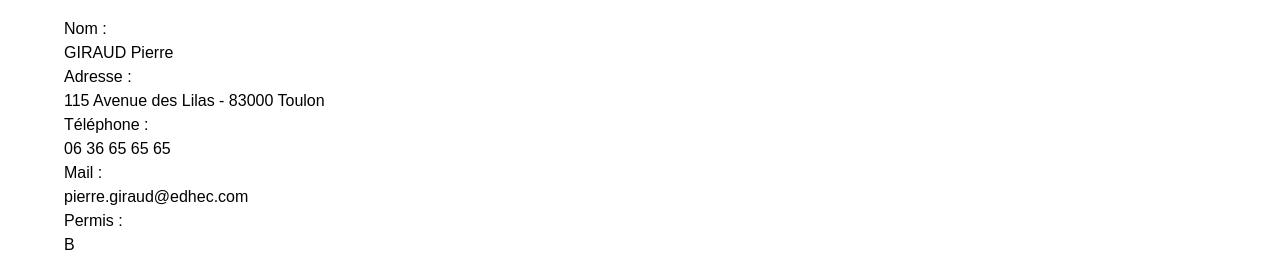
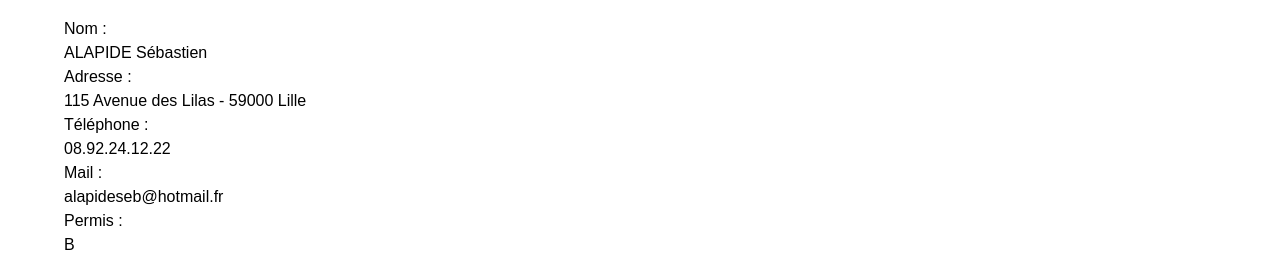
Before and after one commit to Nhours/CV-en-ligne, a plain HTML site: page Index.html in a window 1280 px wide. Shown: the part 461-716 px from the top of the page. Drawn offline with Linux system fonts and the light colour scheme.

Commit message:
Modification section contact

```diff
--- a/Index.html
+++ b/Index.html
@@ -36,19 +36,19 @@
             <h2>Informations de contact</h2>
             <div class="contact-flex">
                 <p>Nom : </p>
-                <p>GIRAUD Pierre</p>
+                <p>ALAPIDE Sébastien</p>
             </div>
             <div class="contact-flex">
                 <p>Adresse : </p>
-                <p>115 Avenue des Lilas - 83000 Toulon</p>
+                <p>115 Avenue des Lilas - 59000 Lille</p>
             </div>
             <div class="contact-flex">
                 <p>Téléphone :</p>
-                <p>06 36 65 65 65</p>
+                <p>08.92.24.12.22</p>
             </div>
             <div class="contact-flex">
                 <p>Mail : </p>
-                <p><a href="mailto:pierre.giraud@edhec.com">pierre.giraud@edhec.com</a></p>
+                <p><a href="mailto:alapideseb@hotmail.fr">alapideseb@hotmail.fr</a></p>
             </div>
             <div class="contact-flex">
                 <p>Permis :</p>
```
